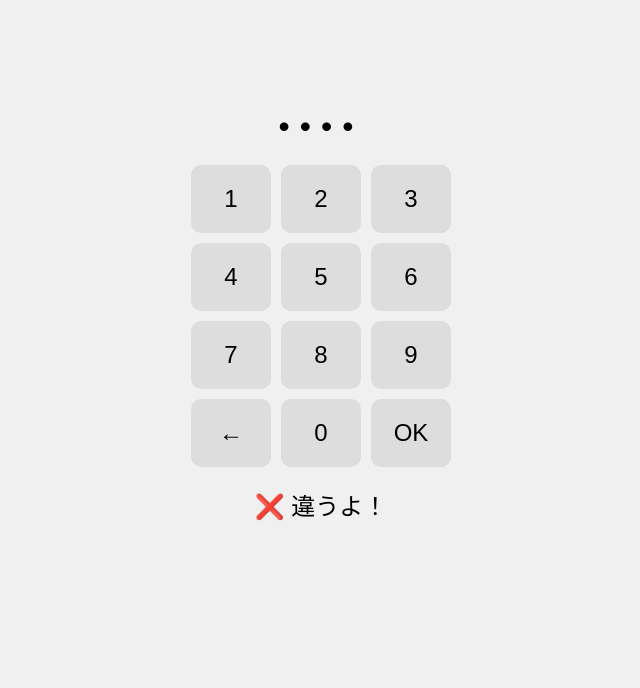
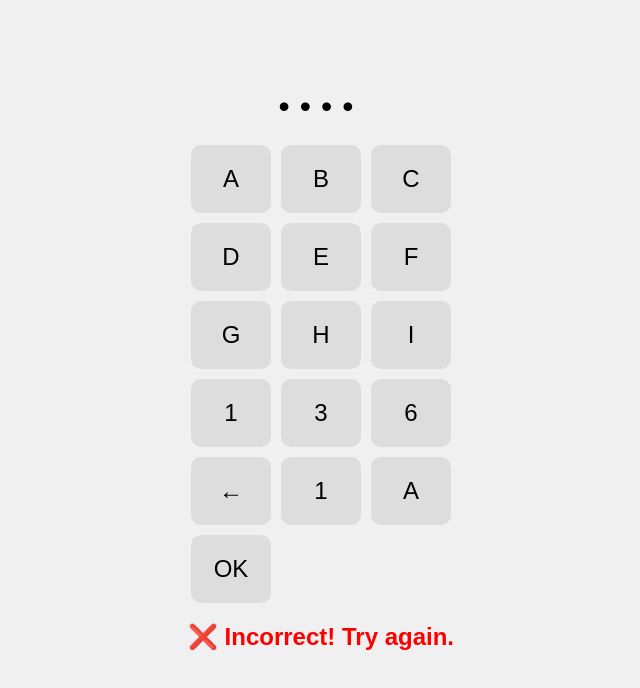
Before and after one commit to rrmk13/ipad-passcode-clone, a plain HTML site: page index.html in a window 1280 px wide. Both pictures are taken after a click on the button "OK". Shown: the whole page, without its empty margins (319-959 px from the left). Drawn offline with Linux system fonts and the light colour scheme.

Commit message:
Update index.html

```diff
--- a/index.html
+++ b/index.html
@@ -2,25 +2,30 @@
 <html lang="ja">
 <head>
   <meta charset="UTF-8">
+  <meta name="viewport" content="width=device-width, initial-scale=1.0">
   <title>iPad風パスコード</title>
   <style>
     body {
-      font-family: sans-serif;
+      font-family: 'Arial', sans-serif;
+      background-color: #f0f0f0;
       text-align: center;
-      background-color: #f0f0f0;
-      padding-top: 100px;
+      padding-top: 80px;
     }
+
     .code-display {
       font-size: 32px;
       letter-spacing: 10px;
       margin-bottom: 20px;
+      transition: all 0.3s ease-in-out;
     }
+
     .pad {
       display: grid;
       grid-template-columns: repeat(3, 80px);
       gap: 10px;
       justify-content: center;
     }
+
     .pad button {
       font-size: 24px;
       padding: 20px;
@@ -28,11 +33,44 @@
       border-radius: 10px;
       background-color: #ddd;
       cursor: pointer;
+      transition: all 0.3s ease;
     }
+
+    .pad button:hover {
+      background-color: #ccc;
+      transform: scale(1.1);
+    }
+
     .message {
       margin-top: 20px;
       font-size: 24px;
+      color: #333;
     }
+
+    .message.success {
+      color: green;
+      font-weight: bold;
+      animation: successAnimation 1.5s ease-in-out;
+    }
+
+    .message.error {
+      color: red;
+      font-weight: bold;
+      animation: errorAnimation 1.5s ease-in-out;
+    }
+
+    @keyframes successAnimation {
+      0% { transform: scale(0); opacity: 0; }
+      50% { transform: scale(1.2); opacity: 1; }
+      100% { transform: scale(1); opacity: 1; }
+    }
+
+    @keyframes errorAnimation {
+      0% { transform: scale(0); opacity: 0; }
+      50% { transform: scale(1.2); opacity: 1; }
+      100% { transform: scale(1); opacity: 1; }
+    }
+
   </style>
 </head>
 <body>
@@ -40,36 +78,40 @@
   <div class="code-display" id="codeDisplay">••••</div>
 
   <div class="pad">
-    <button onclick="press(1)">1</button>
-    <button onclick="press(2)">2</button>
-    <button onclick="press(3)">3</button>
-    <button onclick="press(4)">4</button>
-    <button onclick="press(5)">5</button>
-    <button onclick="press(6)">6</button>
-    <button onclick="press(7)">7</button>
-    <button onclick="press(8)">8</button>
-    <button onclick="press(9)">9</button>
+    <button onclick="press('A')">A</button>
+    <button onclick="press('B')">B</button>
+    <button onclick="press('C')">C</button>
+    <button onclick="press('D')">D</button>
+    <button onclick="press('E')">E</button>
+    <button onclick="press('F')">F</button>
+    <button onclick="press('G')">G</button>
+    <button onclick="press('H')">H</button>
+    <button onclick="press('I')">I</button>
+    <button onclick="press('1')">1</button>
+    <button onclick="press('3')">3</button>
+    <button onclick="press('6')">6</button>
     <button onclick="clearCode()">←</button>
-    <button onclick="press(0)">0</button>
+    <button onclick="press('1')">1</button>
+    <button onclick="press('A')">A</button>
     <button onclick="checkCode()">OK</button>
   </div>
 
   <div class="message" id="message"></div>
 
   <script>
-    const correctCode = "0922"; // ←ここで好きなコードにしてOK！
+    const correctCode = "Awful1316"; // 正しいパスコード
     let input = "";
 
-    function press(num) {
-      if (input.length < 4) {
-        input += num;
+    function press(char) {
+      if (input.length < 10) {
+        input += char;
         updateDisplay();
       }
     }
 
     function updateDisplay() {
       const dots = input.split('').map(_ => '●').join('');
-      document.getElementById("codeDisplay").textContent = dots.padEnd(4, '•');
+      document.getElementById("codeDisplay").textContent = dots.padEnd(10, '•');
     }
 
     function clearCode() {
@@ -79,10 +121,15 @@
     }
 
     function checkCode() {
+      const messageElement = document.getElementById("message");
       if (input === correctCode) {
-        document.getElementById("message").textContent = "✅ 成功！";
+        messageElement.textContent = "✅ Success! The code is rrmk13!";
+        messageElement.classList.remove("error");
+        messageElement.classList.add("success");
       } else {
-        document.getElementById("message").textContent = "❌ 違うよ！";
+        messageElement.textContent = "❌ Incorrect! Try again.";
+        messageElement.classList.remove("success");
+        messageElement.classList.add("error");
       }
     }
   </script>
```
